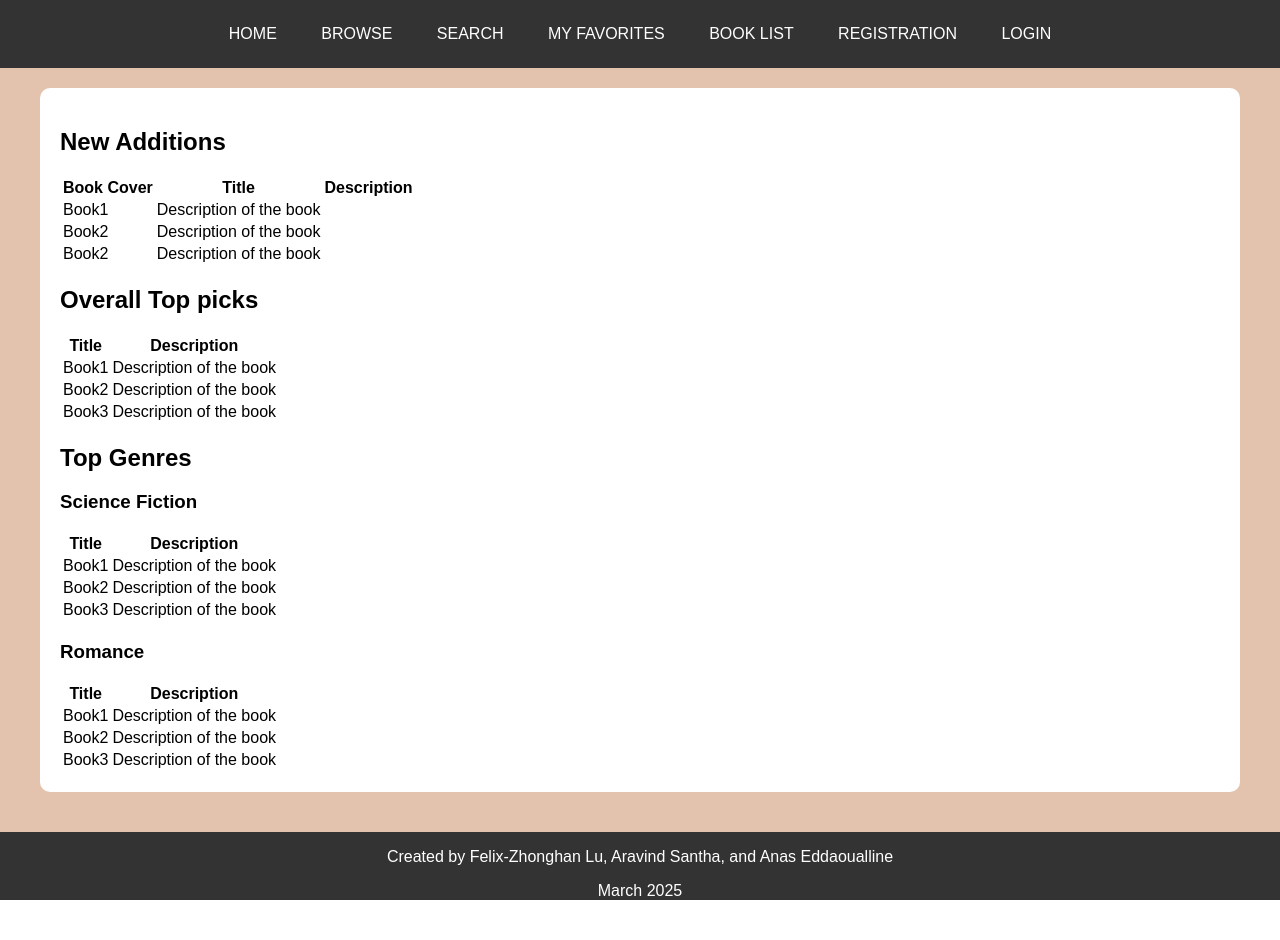
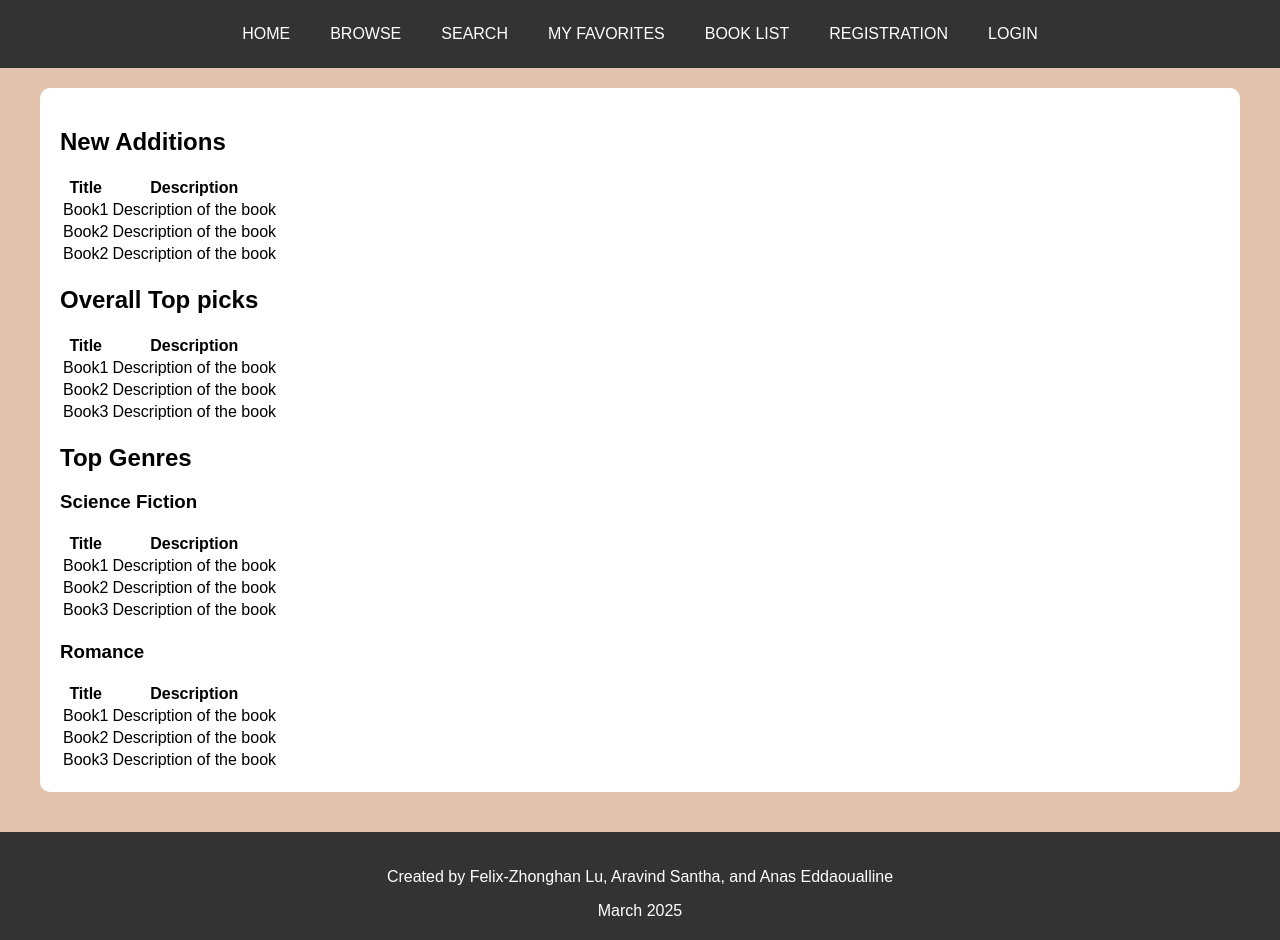
Before and after one commit to felixzlu/WEBDEV2, a PHP site: page /browse.php in a window 1280 px wide. Before the commit the page ends 900 px from the top, so only its background shows below. Run offline with PHP 8.4, Linux system fonts and the light colour scheme.

Commit message:
css styling

```diff
--- a/frontend/browse.php
+++ b/frontend/browse.php
@@ -20,7 +20,6 @@
                         <table>
                             <thead>
                                 <tr>
-                                    <th>Book Cover</th>
                                     <th>Title</th>
                                     <th>Description</th>
                                 </tr>
--- a/frontend/css/style.css
+++ b/frontend/css/style.css
@@ -23,6 +23,9 @@
     background-color: #333;
     padding: 15px;
     text-align: center;
+    display:flex;
+    flex-wrap: wrap;
+    justify-content: center;
 }
 .navbar a {
     color:white;
@@ -51,16 +54,6 @@
     box-shadow: 0 0 10px rgba (0, 0, 0, 0.1);
 }
 /*This styles the book images*/
-.book{
-    display:flex;
-    align-items: center;
-    margin-bottom: 15px;
-
-}
-
-.book-info {
-    max-width: 70%;
-}
 
 .Book-Title {
     font-size: 18px;
@@ -116,6 +109,9 @@
     color: white;
     text-align: center;
     width: 100%;
+    position: relative;
+    bottom: 0;
+    padding: 10px 0;
 }
 
 footer ul {
```
